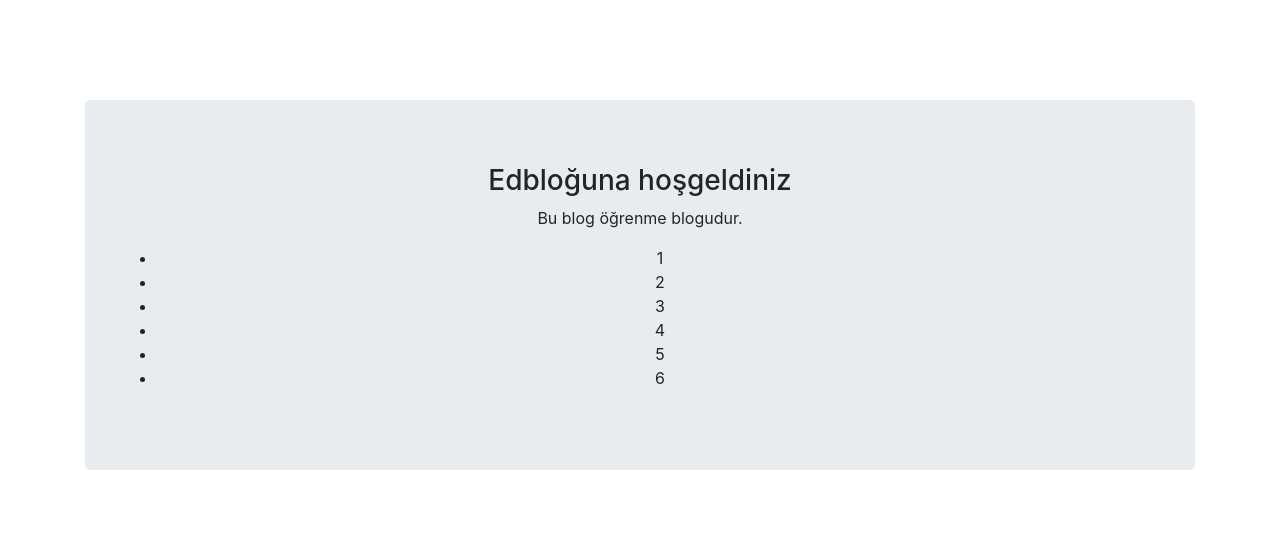
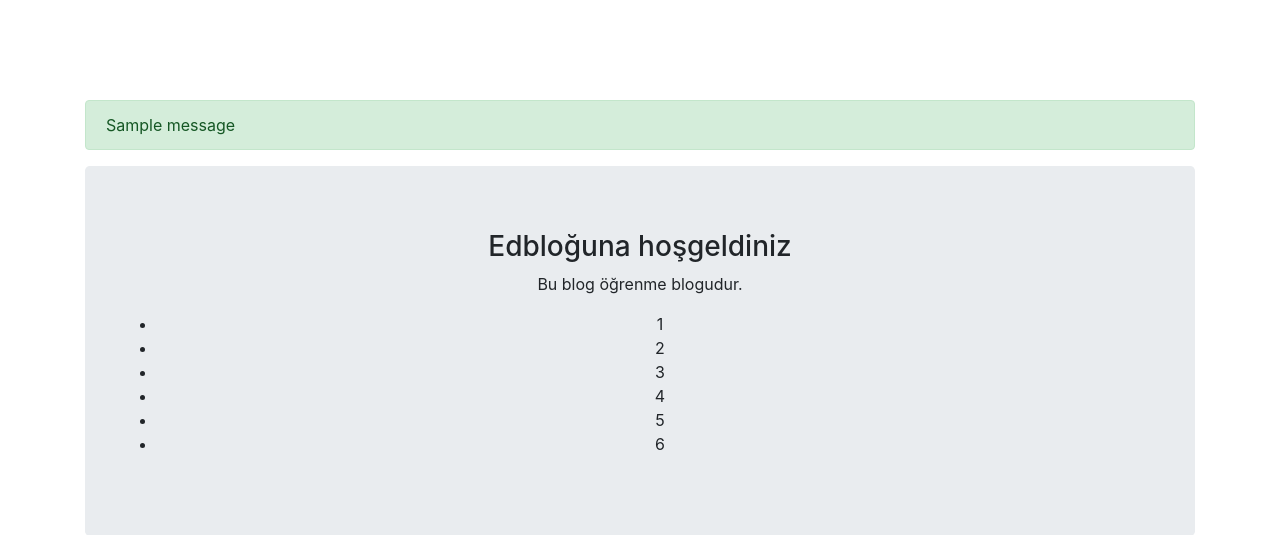
Before and after one commit to demirtaserdem/learn, a Django app: page / in a window 1280 px wide. Shown: the part 56-591 px from the top of the page. Run offline with Django 3.2, Linux system fonts and the light colour scheme; one stand-in notice (Sample message) is shown; some libraries are stand-ins or nearby versions.

Commit message:
75. Django Mesajlarını Kullanma

```diff
--- a/djblog/templates/layout.html
+++ b/djblog/templates/layout.html
@@ -16,8 +16,24 @@
 </head>
 <body>
     {% include "includes/navbar.html" %}
+
+    <div style = "margin-top : 100px;" class = "container">
+            {% if messages %}
+
+                {% for message in messages %}
+
+                    {% if message.tags == "info"  %}
+                    <div class="alert alert-danger">{{ message }}</div>
+                    {% else %}
+                    <div class="alert alert-{{message.tags}}">{{ message }}</div>
+                    {% endif %}
+
+                {% endfor %}
+
+            {% endif %}
+
     <!--<br><br><br>-->
-    <div style = "margin-top : 100px;" class = "container">
+
         {% block body %}
         {% endblock body %}
 
--- a/djblog/user/views.py
+++ b/djblog/user/views.py
@@ -1,6 +1,6 @@
 from django.shortcuts import render,redirect
 from .forms import RegisterForm
-
+from django.contrib import messages
 from django.contrib.auth.models import User
 
 from django.contrib.auth import login
@@ -17,6 +17,7 @@ def register(request):
         newUser.set_password(password)
         newUser.save()
         login(request,newUser)
+        messages.success(request,"Başarıyla kayıt oldunuz")
         return redirect("index")
 
     context = {
```
Also changed, not shown: djblog/db.sqlite3.
